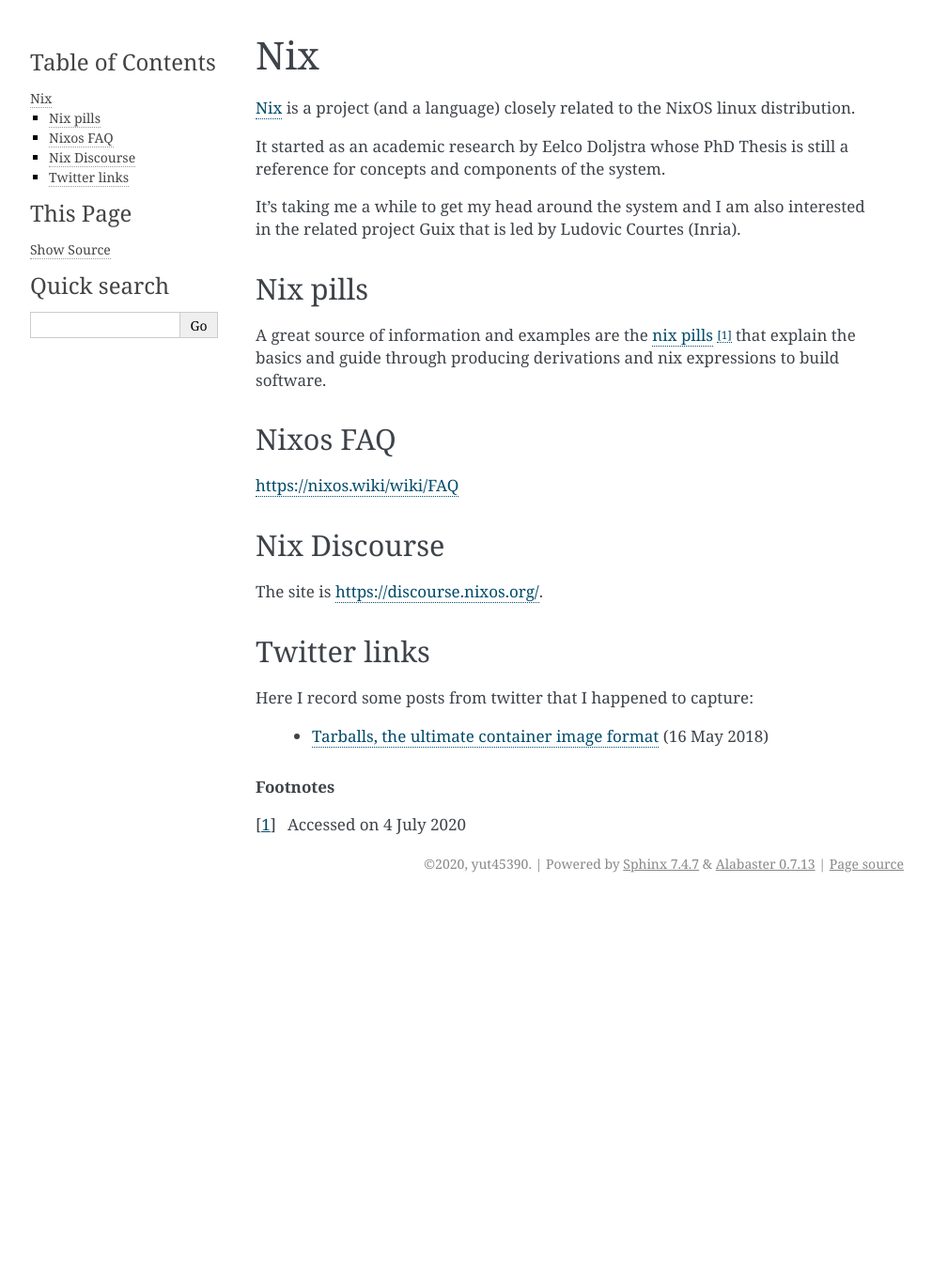
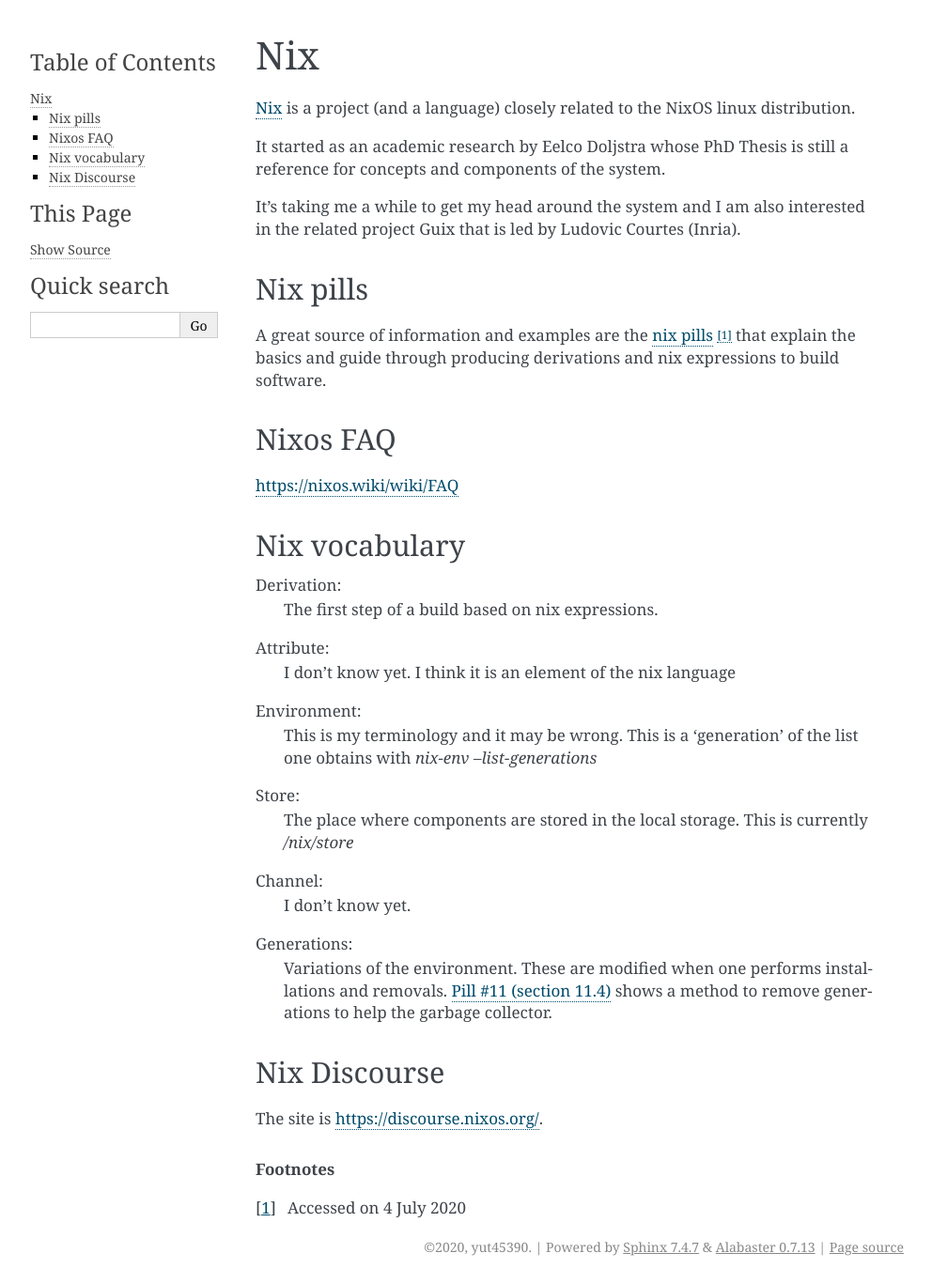
Before and after one commit to alst2821/puffer-fish, a Sphinx documentation site: the page built from doc/nix.rst, in a window 1280 px wide. Shown: the whole page at 94% size, without its empty margins (148-1140 px from the left). Built offline with Sphinx 7.4.7, drawn with Linux system fonts in a browser that asks for light colours; before the commit the page ends 959 px from its top, so only the background shows below that.

Commit message:
vocabulary

```diff
--- a/doc/nix.rst
+++ b/doc/nix.rst
@@ -27,6 +27,31 @@
 
 `https://nixos.wiki/wiki/FAQ <https://nixos.wiki/wiki/FAQ>`_
 
+Nix vocabulary
+--------------
+
+Derivation:
+    The first step of a build based on nix expressions.
+
+Attribute:
+    I don't know yet. I think it is an element of the nix language
+
+Environment:
+    This is my terminology and it may be wrong. This is a 'generation' of
+    the list one obtains with `nix-env --list-generations`
+
+Store:
+    The place where components are stored in the local storage.
+    This is currently `/nix/store`
+
+Channel:
+    I don't know yet.
+
+Generations:
+    Variations of the environment. These are modified when one performs
+    installations and removals. `Pill #11 (section 11.4) <https://nixos.org/nixos/nix-pills/garbage-collector.html>`_ shows a method to remove
+    generations to help the garbage collector.
+
 
 Nix Discourse
 -------------
@@ -35,15 +60,6 @@
 
 
 
-
-Twitter links
--------------
-
-Here I record some posts from twitter that I happened to capture:
-
- * `Tarballs, the ultimate container image format <https://guix.gnu.org/blog/2018/tarballs-the-ultimate-container-image-format/>`_
-   (16 May 2018)
-
 .. rubric:: Footnotes
 
 .. [#f1] Accessed on 4 July 2020
```
